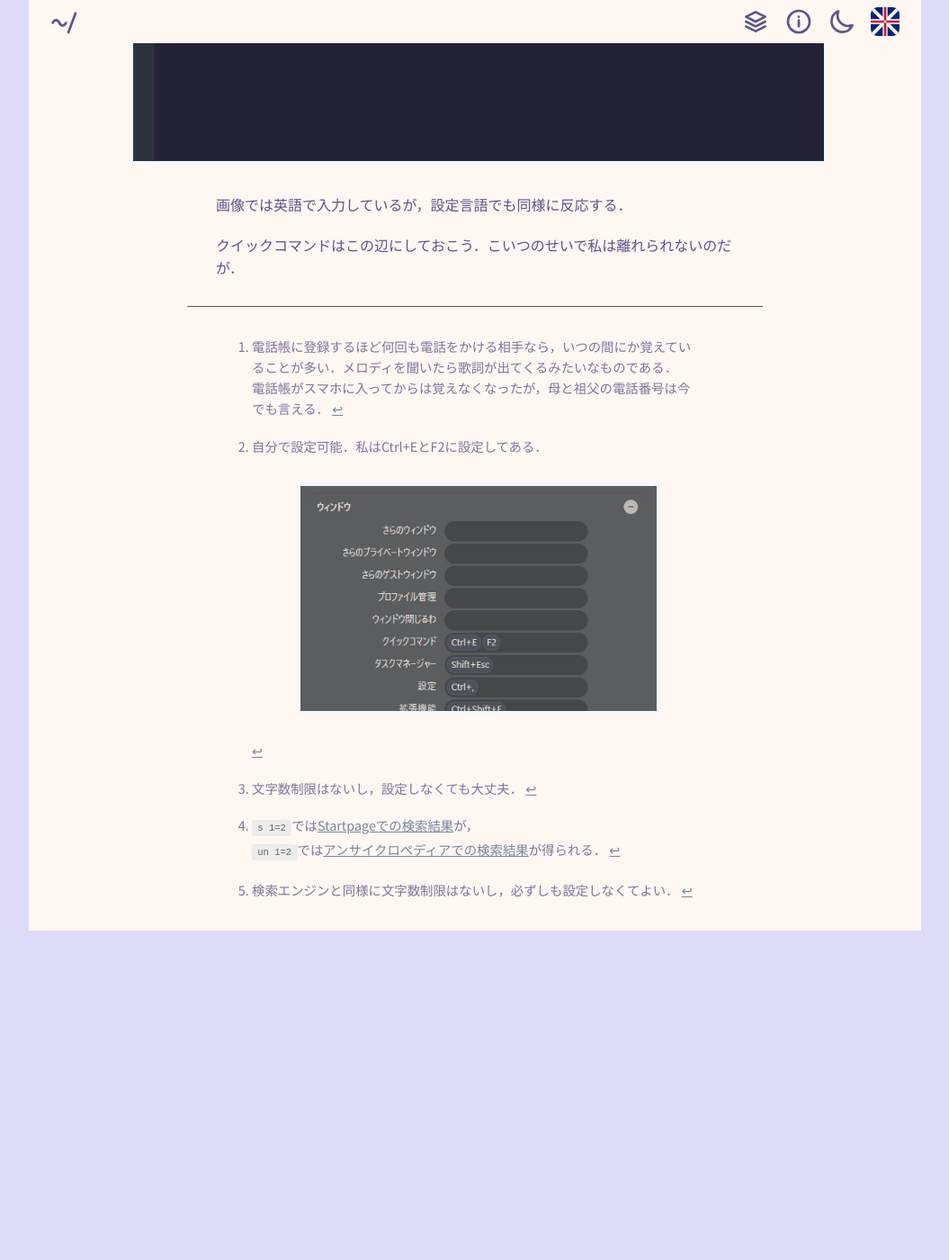
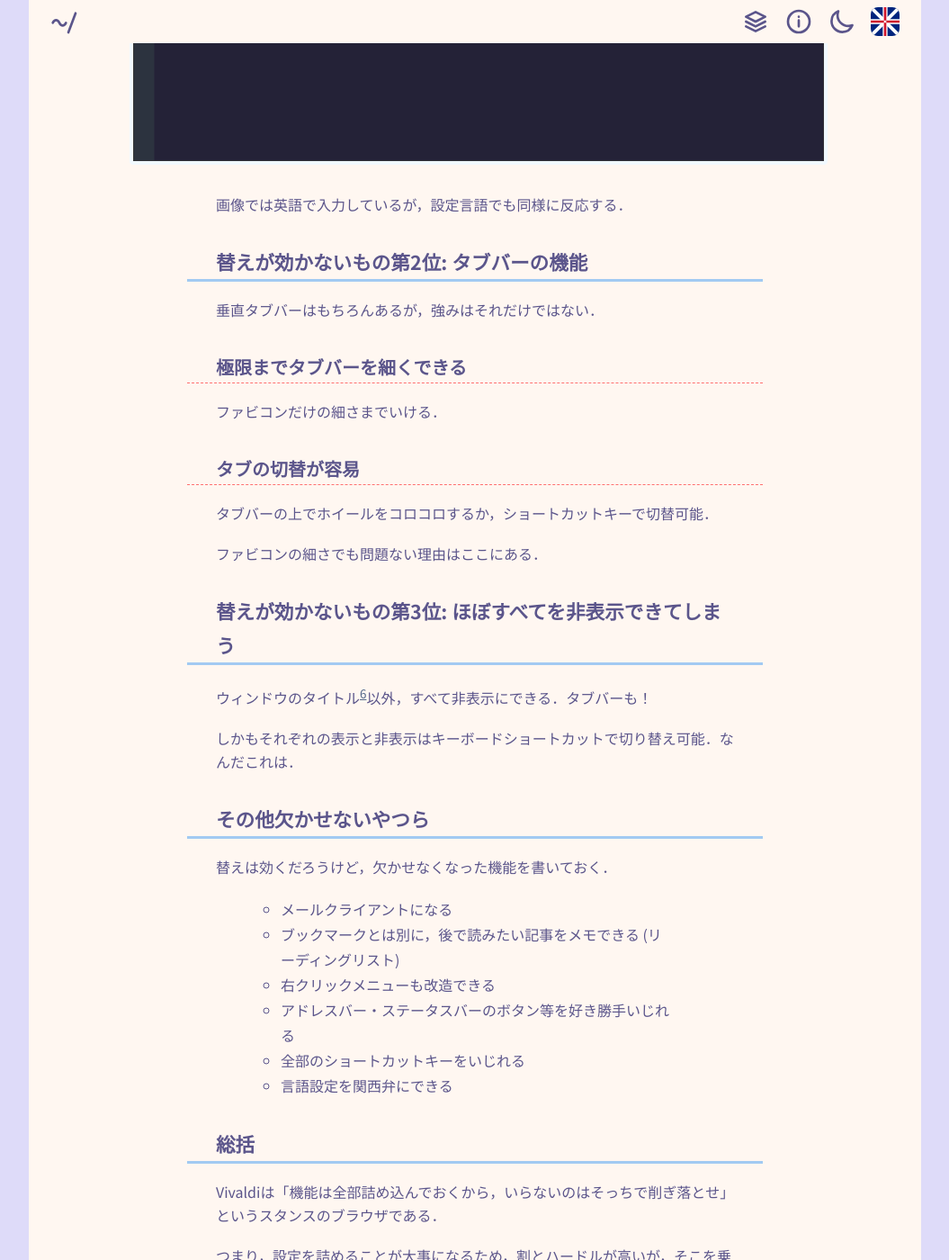
Before and after one commit to akky1023/akky1023.github.io, a Jekyll site: the page built from _posts/ja/2026-03-31-Vivaldi-good-points.md, in a window 1280 px wide and 1400 px high, scrolled down 7087 px. Shown: the whole window at 90% size, without its empty margins (112-1167 px from the left). Built offline with Jekyll 4.4.1, drawn with Linux system fonts in a browser that asks for light colours; before the commit the page ends 8129 px from its top, so only the background shows below that; some of the changed text lies outside the part shown.

Commit message:
initial commit

```diff
--- a/_posts/ja/2026-03-30-Vivaldi-good-points.md
+++ b/_posts/ja/2026-03-31-Vivaldi-good-points.md
@@ -31,7 +31,7 @@ layout: posts
     電話帳に登録するほど何回も電話をかける相手なら，いつの間にか覚えていることが多い．メロディを聞いたら歌詞が出てくるみたいなものである．
     電話帳がスマホに入ってからは覚えなくなったが，母と祖父の電話番号は今でも言える．
 
-## 第一位: Quick Command
+## 替えが効かないもの第1位: クイックコマンド
 うんうん．「Zen Browserはデフォがそれに近いやろがい！」という声が聞こえてきます．
 
 (Zenは)_**細かいところが足りないﾖ～～～～！！！！！**_{: .b}
@@ -137,4 +137,40 @@ Enterはキーボードの右側にあるから `Enter` を省略できるのは
 
 画像では英語で入力しているが，設定言語でも同様に反応する．
 
-クイックコマンドはこの辺にしておこう．こいつのせいで私は離れられないのだが．
+## 替えが効かないもの第2位: タブバーの機能
+垂直タブバーはもちろんあるが，強みはそれだけではない．
+
+### 極限までタブバーを細くできる
+ファビコンだけの細さまでいける．
+
+### タブの切替が容易
+タブバーの上でホイールをコロコロするか，ショートカットキーで切替可能．
+
+ファビコンの細さでも問題ない理由はここにある．
+
+## 替えが効かないもの第3位: ほぼすべてを非表示できてしまう
+ウィンドウのタイトル[^wd]以外，すべて非表示にできる．タブバーも！
+
+しかもそれぞれの表示と非表示はキーボードショートカットで切り替え可能．なんだこれは．
+
+[^wd]:
+    まあ，ここが非表示にできてしまうとウィンドウの最小化・最大化・閉じる・移動がマウスでできなくなってしまうので，当たり前．
+
+## その他欠かせないやつら
+替えは効くだろうけど，欠かせなくなった機能を書いておく．
+
+* メールクライアントになる
+* ブックマークとは別に，後で読みたい記事をメモできる (リーディングリスト)
+* 右クリックメニューも改造できる
+* アドレスバー・ステータスバーのボタン等を好き勝手いじれる
+* 全部のショートカットキーをいじれる
+* 言語設定を関西弁にできる
+
+## 総括
+Vivaldiは「機能は全部詰め込んでおくから，いらないのはそっちで削ぎ落とせ」というスタンスのブラウザである．
+
+つまり，設定を詰めることが大事になるため，割とハードルが高いが，そこを乗り越えると戻れない．
+
+設定はまた別でまとめるつもりなので，待っといてくれ．
+
+2026-03-31
```
